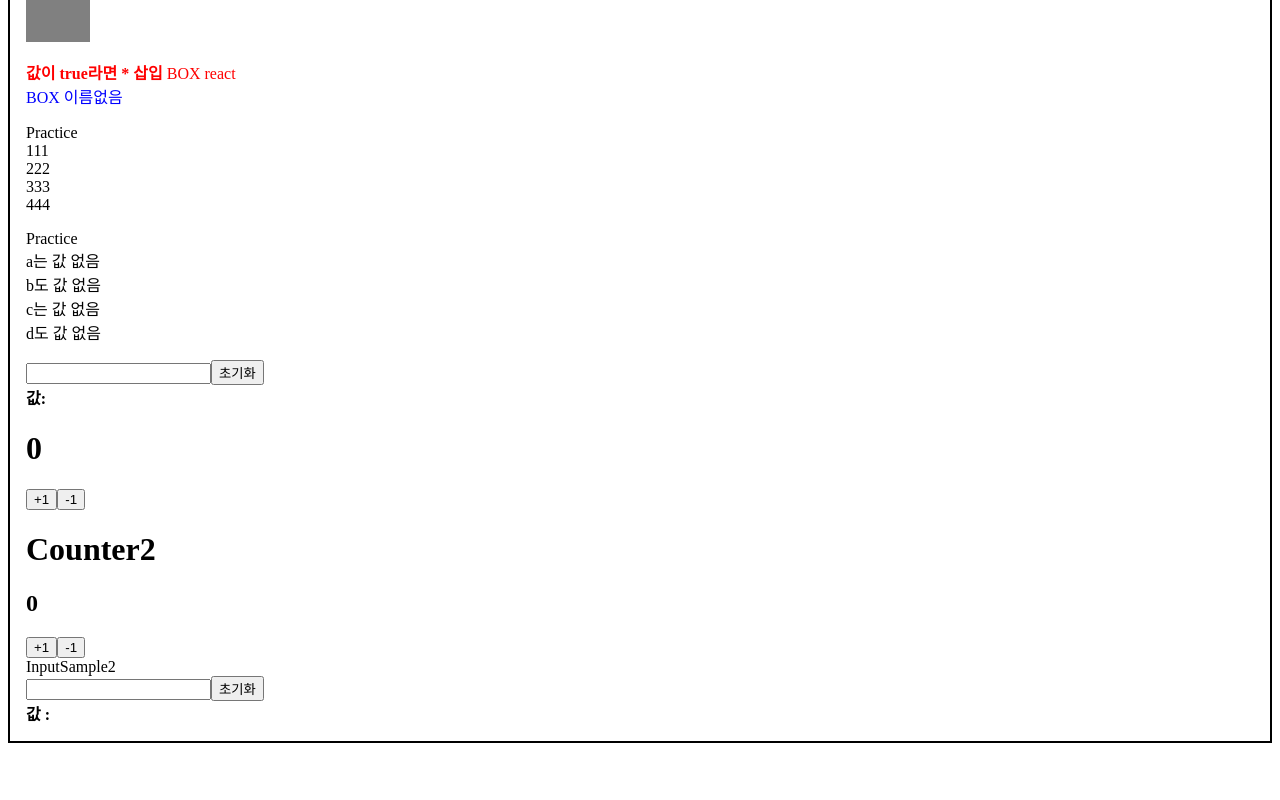
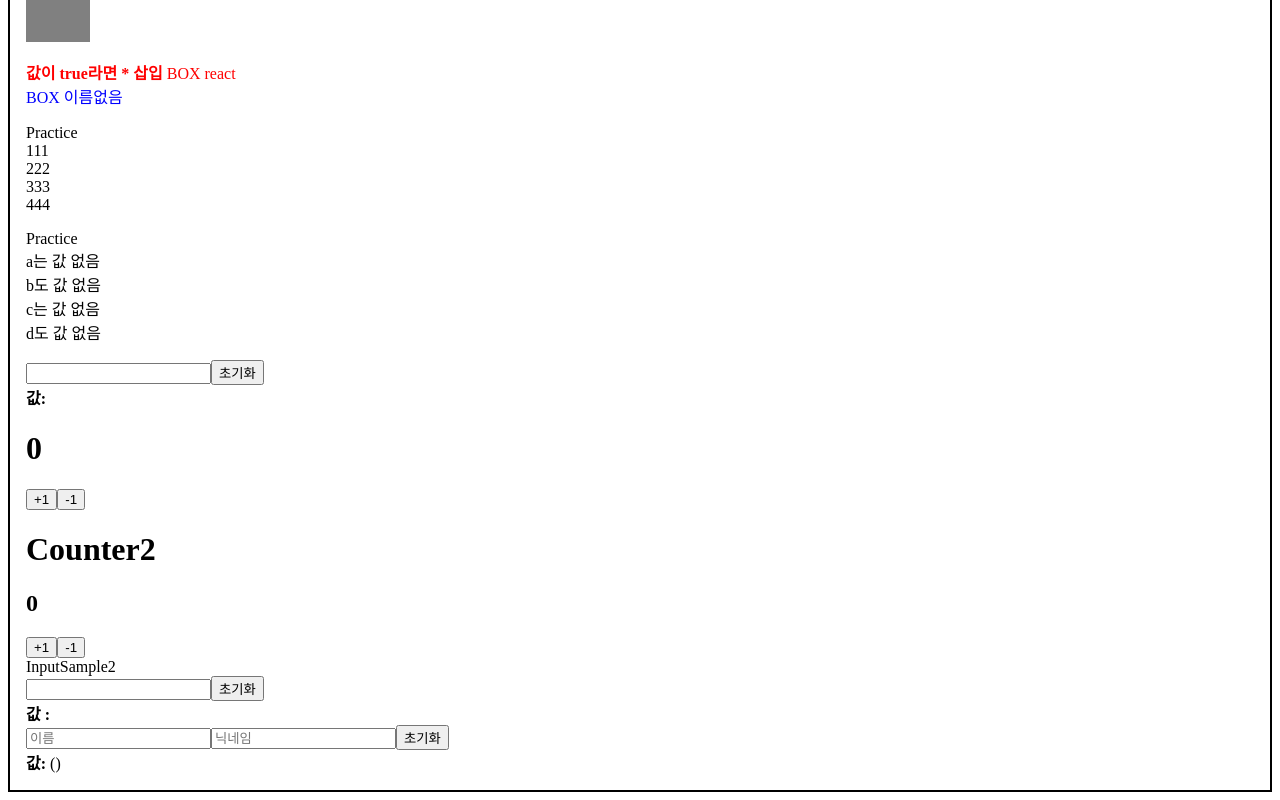
Before and after one commit to qkaxhfms/practice_react_2, a React (Create React App) app in the folder begin-react/: page / in a window 1280 px wide. Shown: the part 331-1131 px from the top of the page. Before the commit the page ends 1082 px from the top, so only its background shows below. Built offline with nearby package versions, Linux system fonts and the light colour scheme.

Commit message:
리액트에서 객체를 업데이트할때는 기존 객체를 직접 수정하는 것이 아니라 새로운 객체를 만들어서 새 객체에 변화를 주어야 한다.

```diff
--- a/begin-react/src/App.js
+++ b/begin-react/src/App.js
@@ -7,6 +7,7 @@ import Counter from "./Counter";
 import Counter2 from "./Counter2";
 import InputSample from "./InputSample";
 import InputSample2 from "./InputSample2";
+import InputSample3 from './InputSample3';
 import './css/App.css';
 
 function App() {
@@ -35,6 +36,7 @@ function App() {
       <Counter />
       <Counter2 />
       <InputSample2 />
+      <InputSample3 />
     </Wrapper>
   );
 }
--- /dev/null
+++ b/begin-react/src/InputSample3.js
@@ -0,0 +1,42 @@
+import React,{useState} from 'react';
+
+function InputSample3(){
+  const [inputs, setInputs] = useState({
+    name: "",
+    nickname: "",
+  });
+  const { name, nickname } = inputs; // 비구조화 할당을 통해 값 추출
+  const onChange = (e) => {
+    const { value, name } = e.target; // e.target 에서 name과 value를 추출
+    setInputs({
+      ...inputs, //기존의 input 객체를 복사한 뒤
+      [name]: value, //name 키를 가진 값을 value 로 설정
+    });
+  };
+  const onReset = () => {
+    setInputs({
+      name: "",
+      nickname: "",
+    });
+  };
+
+  return (
+    <>
+      <input placeholder="이름" name="name" onChange={onChange} value={name} />
+      <input
+        placeholder="닉네임"
+        name="nickname"
+        onChange={onChange}
+        value={nickname}
+      />
+      <button onClick={onReset}>초기화</button>
+      <div>
+        <b>값: </b>
+        {/* 이름 (닉네임) */}
+        {name}({nickname})
+      </div>
+    </>
+  );
+}
+
+export default InputSample3;
```
Also changed, not shown: 1 other file (tests, documents, lock files or other folders).
